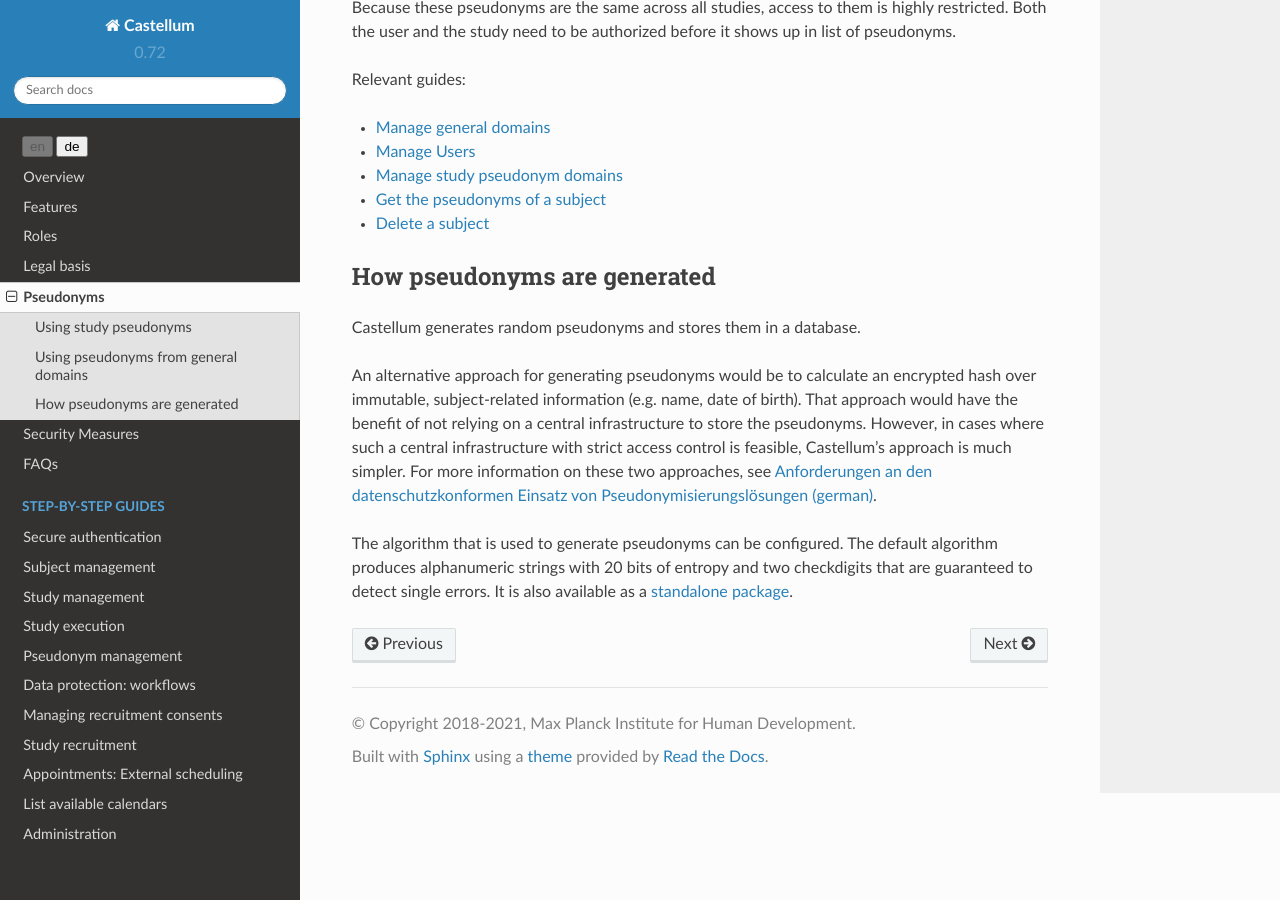
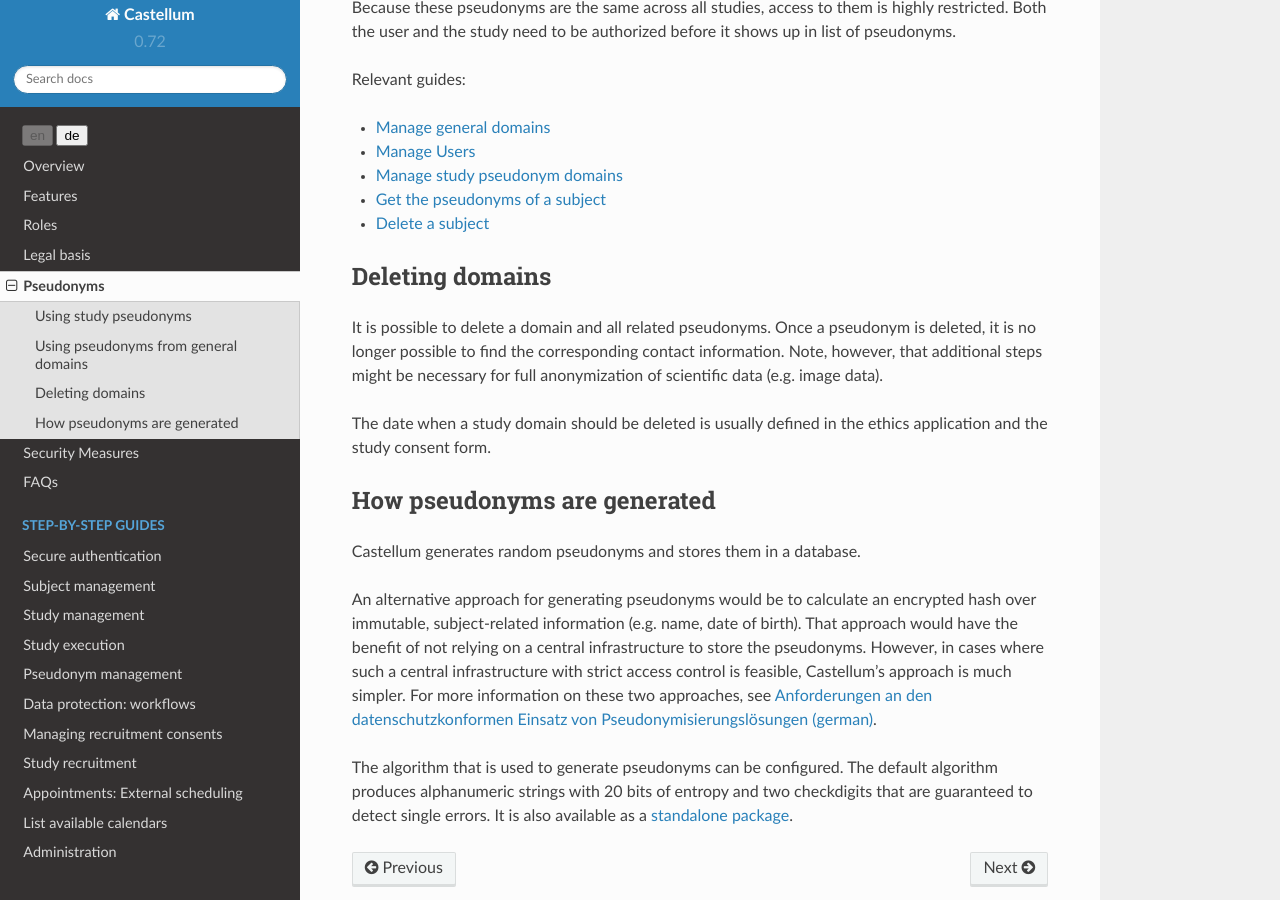
Before and after one commit to DouglasNeuroInformatics/castellum, a Sphinx documentation site: the page built from source/pseudonyms.rst, in a window 1280 px wide and 900 px high, scrolled down 1150 px. Built offline with Sphinx 7.4.7 and the Read the Docs theme 2.0.0, drawn with Linux system fonts in a browser that asks for light colours.

Commit message:
mention deleting pseudonym domains
see https://git.mpib-berlin.mpg.de/castellum/castellum/-/merge_requests/2278

```diff
--- a/source/guides/study-management.rst
+++ b/source/guides/study-management.rst
@@ -190,8 +190,8 @@ your study:
 Manage study pseudonym domains
 ------------------------------
 
-In the **Pseudonym domains** tab you can add a new domain or change the name of
-an existing domain.
+In the **Pseudonym domains** tab you can create, rename, and delete pseudonym
+domains.
 
 If there are general domains you can also define which general domains need to
 be accessed in the context of this study.
--- a/source/pseudonyms.rst
+++ b/source/pseudonyms.rst
@@ -60,6 +60,17 @@ Relevant guides:
 -   :ref:`subject-get-pseudonym`
 -   :ref:`subject-delete`
 
+Deleting domains
+----------------
+
+It is possible to delete a domain and all related pseudonyms. Once a pseudonym
+is deleted, it is no longer possible to find the corresponding contact
+information. Note, however, that additional steps might be necessary for full
+anonymization of scientific data (e.g. image data).
+
+The date when a study domain should be deleted is usually defined in the ethics
+application and the study consent form.
+
 How pseudonyms are generated
 ----------------------------
 
```
